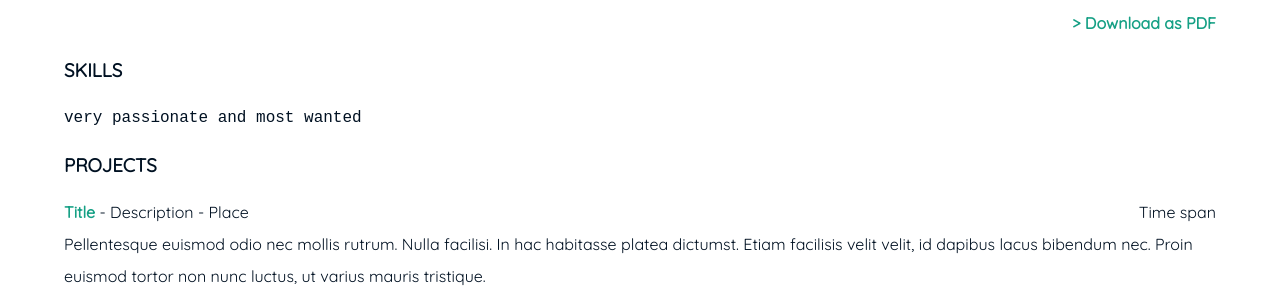
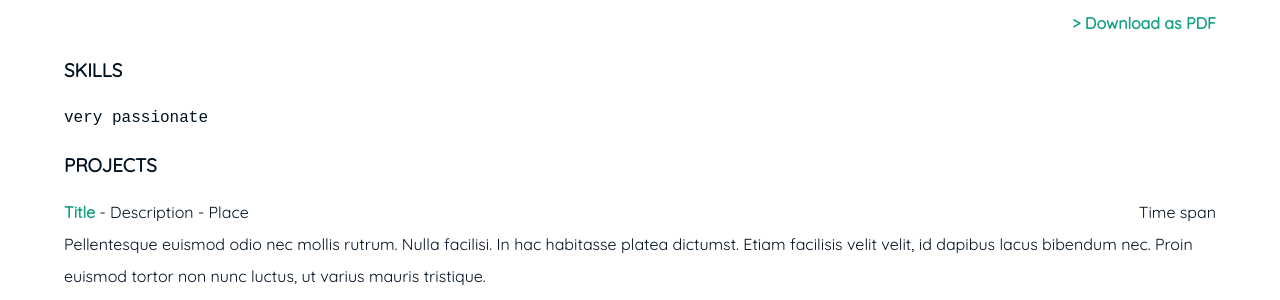
Before and after one commit to husinul/husinul.github.io, a Jekyll site: the page built from resume.md, in a window 1280 px wide. Shown: the part 301-601 px from the top of the page. Built offline with Jekyll 4.4.1, drawn with Linux system fonts in a browser that asks for light colours.

Commit message:
Update resume.md

````diff
--- a/resume.md
+++ b/resume.md
@@ -8,7 +8,7 @@ subtitle: An awesome person
 <br>
 
 ### SKILLS
-``` very passionate and most wanted  ```
+``` very passionate  ```
 
 ### PROJECTS
 **Title** - Description - Place <span style="float: right; ">Time span</span>
````
